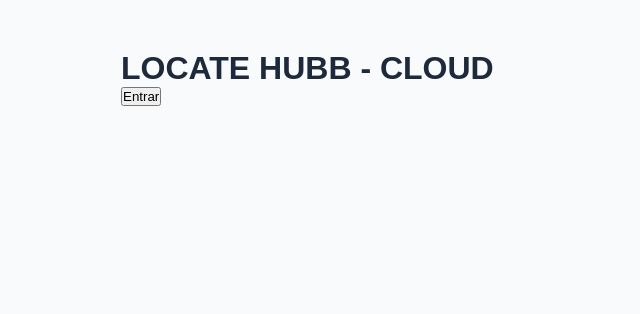
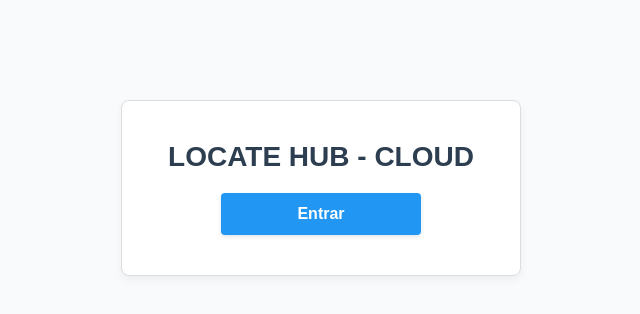
Before and after one commit to DaviMartins26/MicroFrontEnd-LocateHub, a React (Vite) app: page / in a window 1280 px wide. Shown: the top 314 px of the page, without its empty margins (319-959 px from the left). Built offline with nearby package versions, Linux system fonts and the light colour scheme.

Commit message:
Fix:Arrumando a tela Login e centralizando o botao

```diff
--- a/src/pages/Login.jsx
+++ b/src/pages/Login.jsx
@@ -1,11 +1,53 @@
+import { useNavigate } from 'react-router-dom';
+
 function Login() {
+  const navigate = useNavigate();
 
+  const handleLogin = () => {
+    navigate('/itens');
+  };
 
   return (
-    <div style={{ maxWidth: '400px', margin: '50px auto' }}>
-      <h1>LOCATE HUBB - CLOUD</h1>
+    <div
+      style={{
+        maxWidth: '400px',
+        margin: '100px auto',
+        display: 'flex',
+        flexDirection: 'column',
+        alignItems: 'center', // 🌟 Centraliza o H1 e o Botão horizontalmente
+        justifyContent: 'center',
+        gap: '20px',          // Dá um espaço perfeito entre o título e o botão
+        padding: '40px 20px',
+        border: '1px solid #ddd',
+        borderRadius: '8px',
+        backgroundColor: '#fff',
+        boxShadow: '0 4px 8px rgba(0,0,0,0.05)',
+        textAlign: 'center'
+      }}
+    >
+      <h1 style={{ color: '#2c3e50', margin: 0, fontSize: '28px', fontWeight: 'bold' }}>
+        LOCATE HUB - CLOUD
+      </h1>
 
-      <button>Entrar</button>
+      <button
+        onClick={handleLogin}
+        style={{
+          cursor: 'pointer',
+          padding: '12px 30px',
+          fontSize: '16px',
+          backgroundColor: '#2196f3', // Azul padrão Azure para combinar com o projeto
+          color: '#fff',
+          border: 'none',
+          borderRadius: '4px',
+          fontWeight: 'bold',
+          width: '100%',
+          maxWidth: '200px',        // Limita a largura do botão para ficar proporcional
+          transition: 'background-color 0.2s',
+          boxShadow: '0 2px 4px rgba(0,0,0,0.1)'
+        }}
+      >
+        Entrar
+      </button>
     </div>
   );
 }
```
